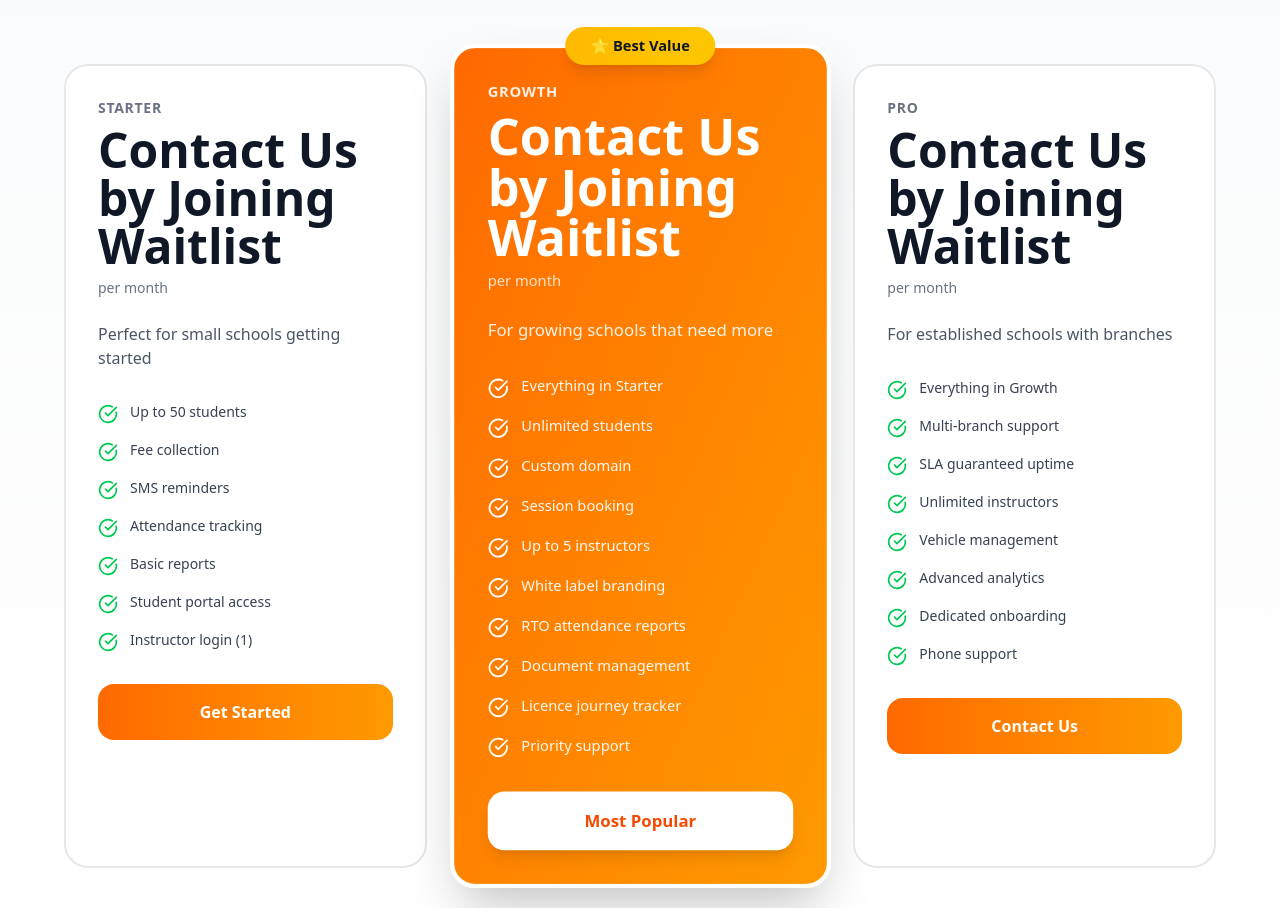
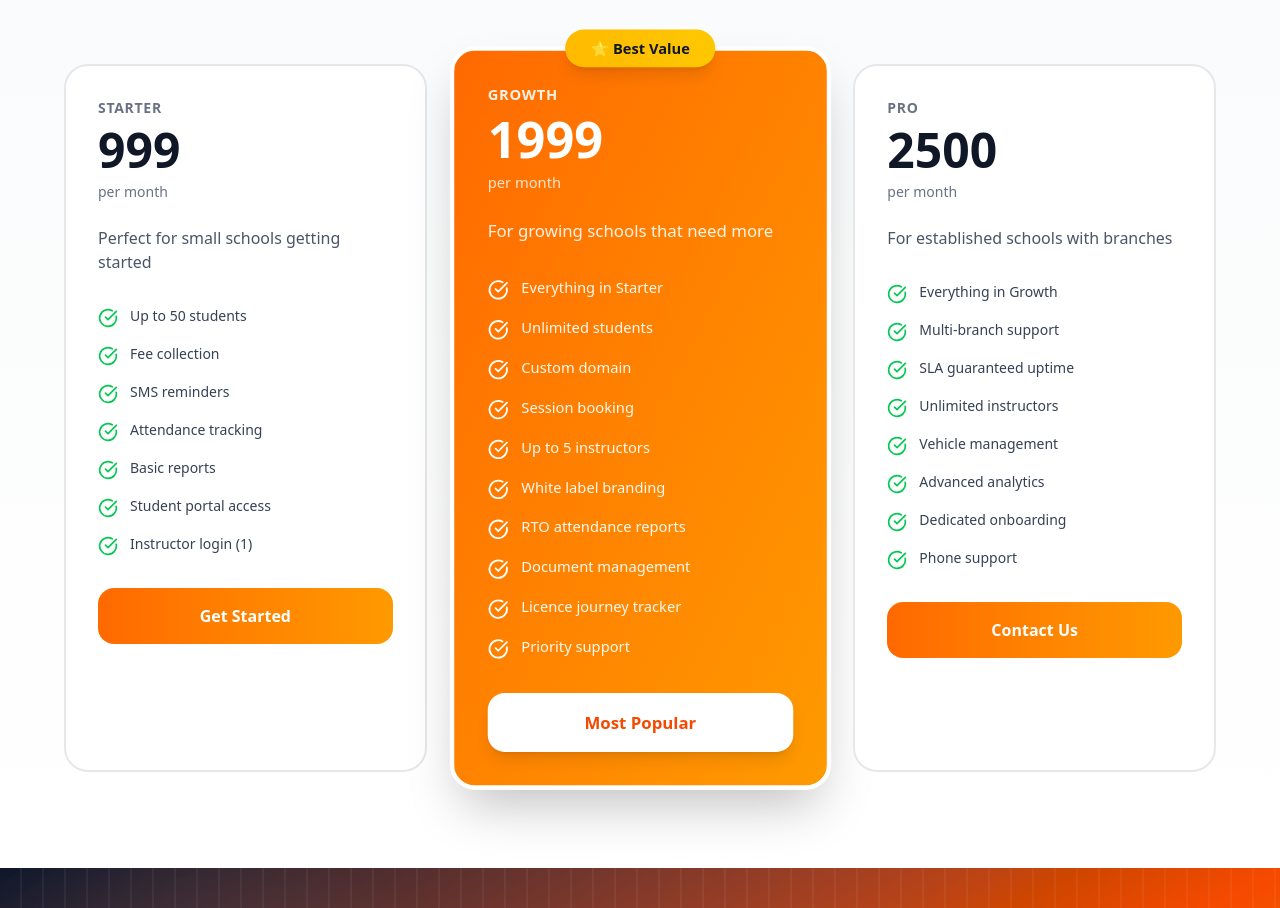
Before and after one commit to drively-app/drively-web, a Next.js app: page / in a window 1280 px wide. Shown: the part 4110-5018 px from the top of the page. Built offline with nearby package versions, Linux system fonts and the light colour scheme.

Commit message:
Seo updates (#4)
* Adding SEO related changes

* Update price info

* Update price info

* Update page.tsx

---------

Co-authored-by: saimadala1872@gmail.com <saimadala1872@gmail.com>

```diff
--- a/src/app/page.tsx
+++ b/src/app/page.tsx
@@ -527,7 +527,7 @@ export default function Home() {
             {[
               {
                 name: 'Starter',
-                price: 'Contact Us by Joining Waitlist',
+                price: '999',
                 desc: 'Perfect for small schools getting started',
                 features: [
                   'Up to 50 students',
@@ -543,7 +543,7 @@ export default function Home() {
               },
               {
                 name: 'Growth',
-                price: 'Contact Us by Joining Waitlist',
+                price: '1999',
                 desc: 'For growing schools that need more',
                 features: [
                   "Everything in Starter",
@@ -562,7 +562,7 @@ export default function Home() {
               },
               {
                 name: 'Pro',
-                price: 'Contact Us by Joining Waitlist',
+                price: '2500',
                 desc: 'For established schools with branches',
                 features: [
                   'Everything in Growth',
```
